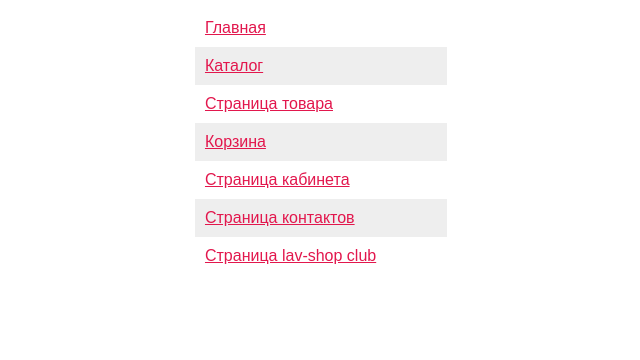
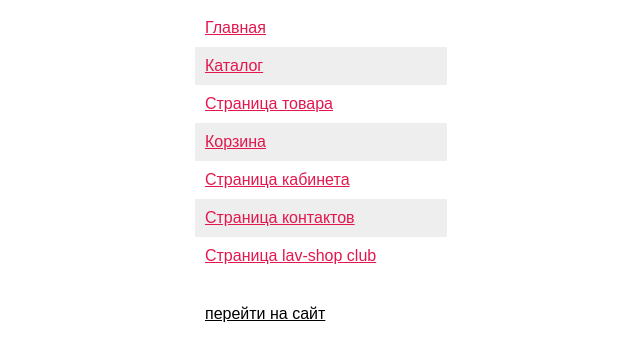
Before and after one commit to FroggyWeb/lav, a plain HTML site: page index.html in a window 1280 px wide. Shown: the part 208-568 px from the top of the page, without its empty margins (319-959 px from the left). Drawn offline with Linux system fonts and the light colour scheme.

Commit message:
add link

```diff
--- a/index.html
+++ b/index.html
@@ -36,6 +36,11 @@
 	}
 	.links-page__item:nth-child(2n) {
 		background-color: #eee;
+	}
+	.url {
+	   color: #000;
+	   display: block;
+	   margin-top: 20px;
 	}
 	a {
 		display: block;
@@ -79,6 +84,7 @@
 			</li>
 
 		</ul>
+		<a class="url" href="http://lav-shop.by/">перейти на сайт</a>
 	</div>
 </body>
 </html>
```
